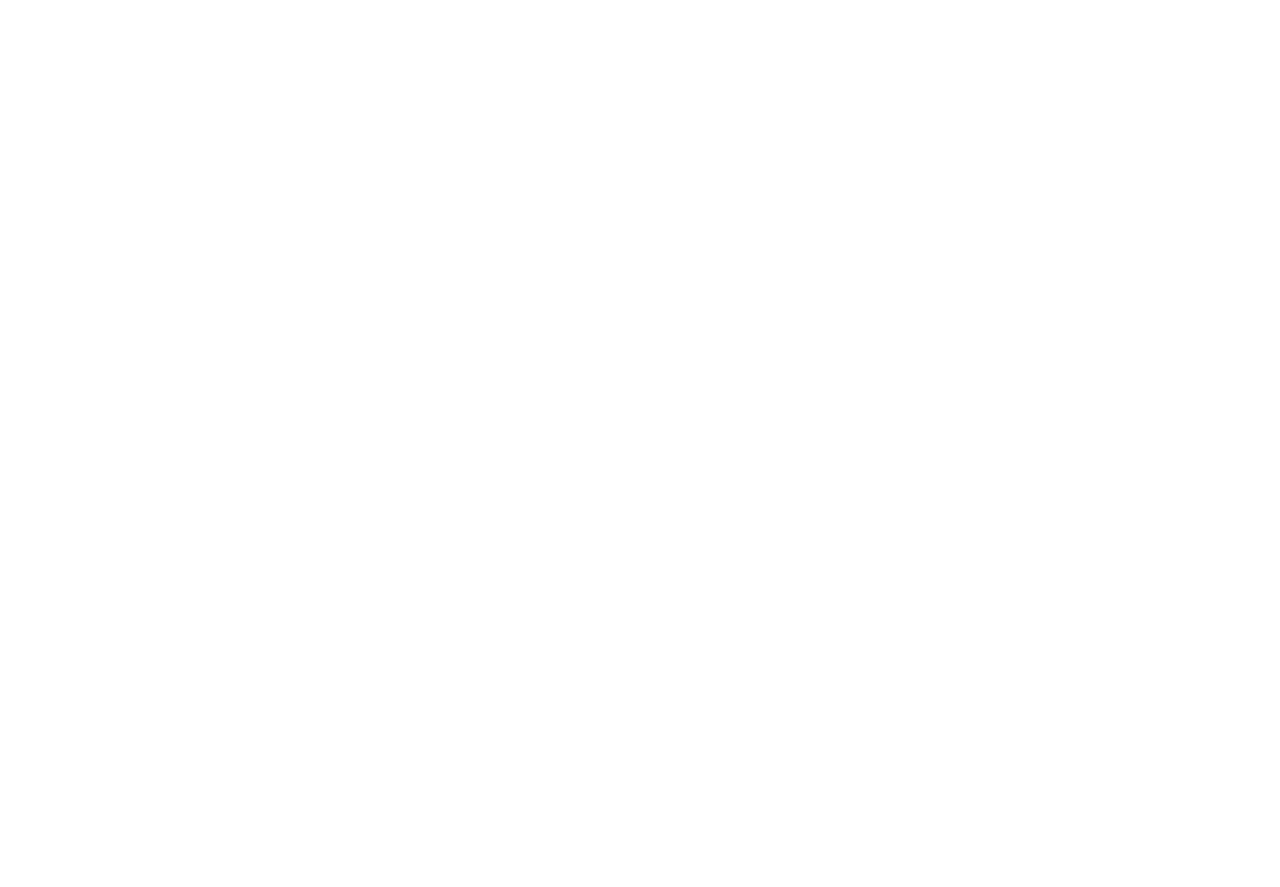
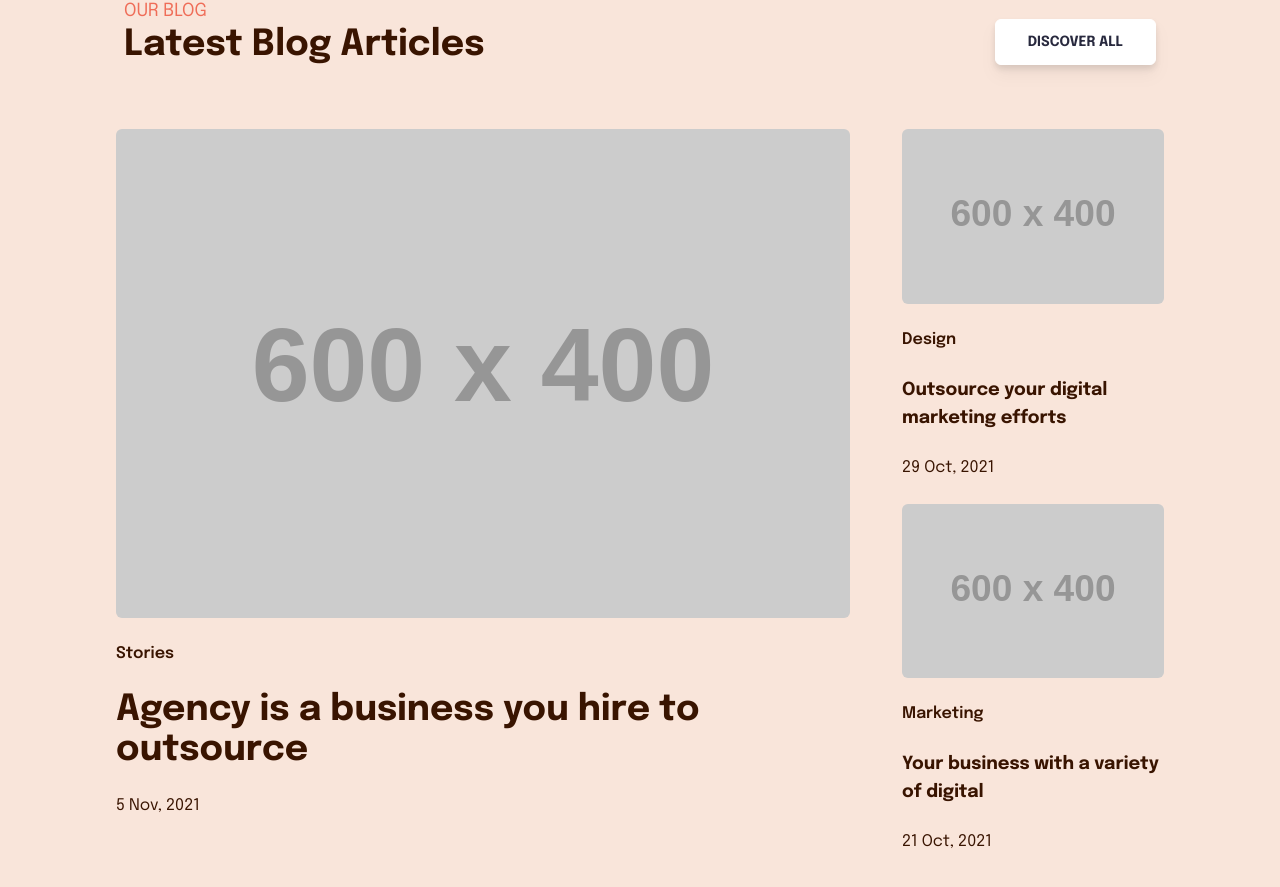
Before and after one commit to zayyid123/zayyid123.github.io, a Next.js app: page / in a window 1280 px wide. Shown: the part 3434-4321 px from the top of the page. Before the commit the page ends 3319 px from the top, so only its background shows below. Built offline with nearby package versions, Linux system fonts and the light colour scheme; a web font is replaced by a local one.

Commit message:
add blog section

```diff
--- a/next.config.js
+++ b/next.config.js
@@ -4,6 +4,6 @@
     sass: true,
     modules: true,
     images: {
-        domains: ['raw.githubusercontent.com'],
+        domains: ['raw.githubusercontent.com', 'placehold.co'],
     }
 };
--- /dev/null
+++ b/src/app/components/Footer.js
@@ -0,0 +1,9 @@
+import React from 'react'
+
+const Footer = () => {
+  return (
+    <div>Footer</div>
+  )
+}
+
+export default Footer
--- /dev/null
+++ b/src/app/components/LatestBlog.js
@@ -0,0 +1,71 @@
+import Image from 'next/image'
+import React from 'react'
+
+const LatestBlog = ({ data }) => {
+  return (
+    <div
+      className='flex justify-between items-start flex-wrap px-8 text-[#391400] gap-5'
+    >
+      {/* array 0 */}
+      <div
+        className='w-[100%] md:w-[70%]'
+      >
+        {/* card */}
+        <div >
+          <Image
+            src={data[0].image}
+            alt={data[0].title}
+            width={300}
+            height={300}
+            className='w-full rounded-md mb-6 object-cover'
+          />
+
+          {/* category */}
+          <div className='mb-6 font-semibold'>{data[0].category}</div>
+
+          {/* title */}
+          <div className='mb-6 font-bold text-4xl'>{data[0].title}</div>
+
+          {/* date */}
+          <div>{data[0].date}</div>
+        </div>
+      </div>
+
+      {/* array bawah */}
+      <div
+        className='w-[100%] md:w-[25%]'
+      >
+        {
+          data.map((res, index) => {
+            return(
+              index !== 0 &&
+              <div
+                key={'itemblog' + index}
+                className='mb-6 w-full'
+              >
+                <Image
+                  src={res.image}
+                  alt={res.title}
+                  width={100}
+                  height={100}
+                  className='w-full rounded-md mb-6 object-cover'
+                />
+
+                {/* category */}
+                <div className='mb-6 font-semibold'>{res.category}</div>
+
+                {/* title */}
+                <div className='mb-6 font-bold text-4xl md:text-lg lg:max-w-sm'>{res.title}</div>
+
+                {/* date */}
+                <div>{res.date}</div>
+              </div>
+            )
+          })
+        }
+      </div>
+    </div>
+  )
+}
+
+export default LatestBlog
--- a/src/app/page.js
+++ b/src/app/page.js
@@ -20,6 +20,7 @@
 import IconNextjs from '../assets/icon/skills/nextjs.png'
 import IconTailwind from '../assets/icon/skills/tailwind.png'
 import IconBootstrap from '../assets/icon/skills/bootstrap.png'
+import LatestBlog from './components/LatestBlog'
 
 // data work latest
 const dataWorkLatest = [
@@ -37,6 +38,28 @@
     name: 'Simple Calculator',
     image: 'https://raw.githubusercontent.com/zayyid123/simple-calculator-mobile/main/simple-calculator-1x1.png',
     project: 'Mobile',
+  },
+]
+
+// data blog latest
+const dataBlogLatest = [
+  {
+    image: 'https://placehold.co/600x400.png',
+    title: 'Agency is a business you hire to outsource',
+    category: 'Stories',
+    date: '5 Nov, 2021'
+  },
+  {
+    image: 'https://placehold.co/600x400.png',
+    title: 'Outsource your digital marketing efforts',
+    category: 'Design',
+    date: '29 Oct, 2021'
+  },
+  {
+    image: 'https://placehold.co/600x400.png',
+    title: 'Your business with a variety of digital',
+    category: 'Marketing',
+    date: '21 Oct, 2021'
   },
 ]
 
@@ -337,6 +360,45 @@
           </div>
         </div>
       </div>
+
+      {/* latest blog */}
+      <div
+        className='bg-[#f9e5da] w-full'
+      >
+        {/* inner */}
+        <div
+          className='max-w-6xl m-auto py-28 px-5'
+        >
+          {/* header */}
+          <div
+            className='flex justify-between items-start lg:items-end flex-col lg:flex-row gap-7 w-full px-10 mb-16'
+          >
+            <div>
+              <div
+                className='text-def-orange-300 text-lg'
+              >
+                OUR BLOG
+              </div>
+              <div
+                className='text-[#391400] text-4xl font-bold'
+              >
+                Latest Blog Articles
+              </div>
+            </div>
+
+            <div
+              className='font-bold text-sm text-bg-100 bg-white py-3 px-8 border border-white rounded-md drop-shadow-lg cursor-pointer hover:bg-bg-100 hover:text-def-orange-300 hover:border-bg-100 ease-in-out duration-300'
+            >
+              DISCOVER ALL
+            </div>
+          </div>
+
+          {/* blog */}
+          <div>
+            <LatestBlog data={dataBlogLatest}/>
+          </div>
+        </div>
+      </div>
     </main>
   )
 }
```
